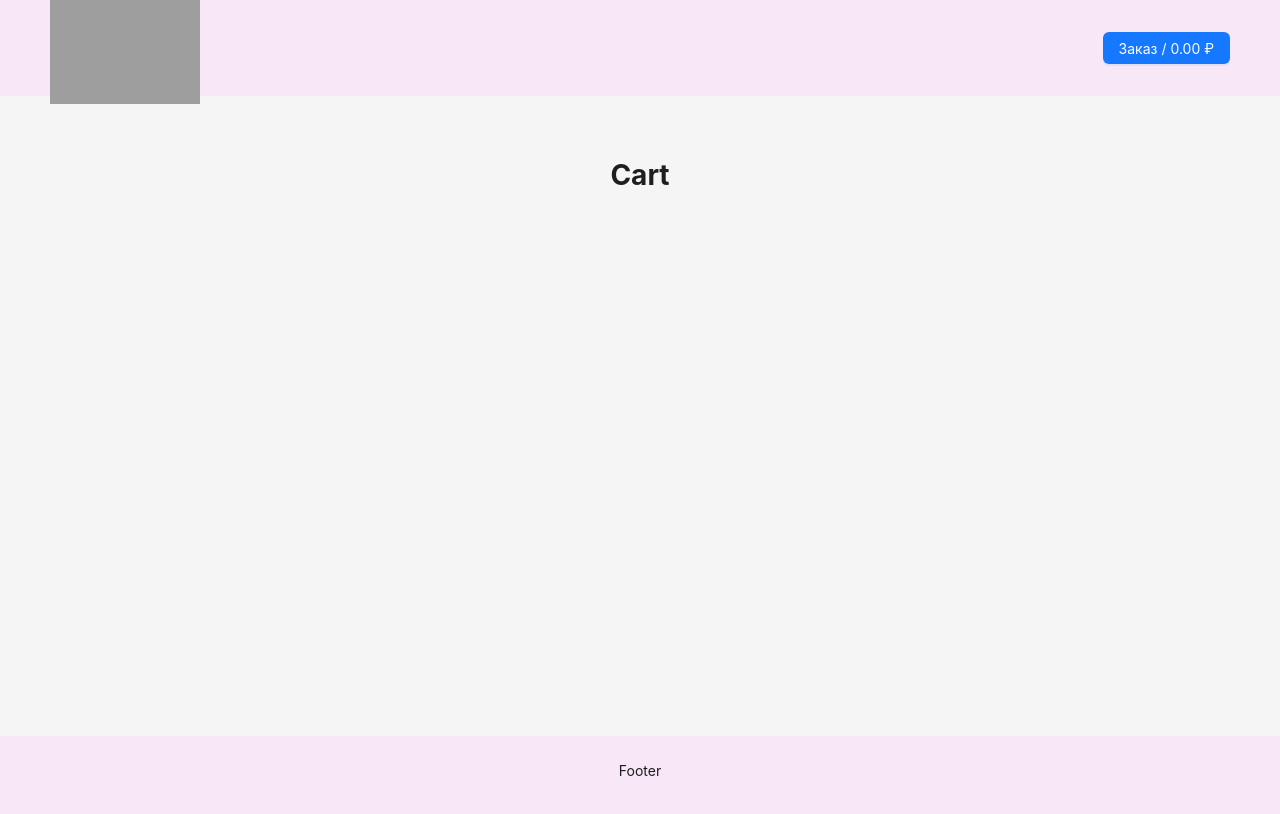
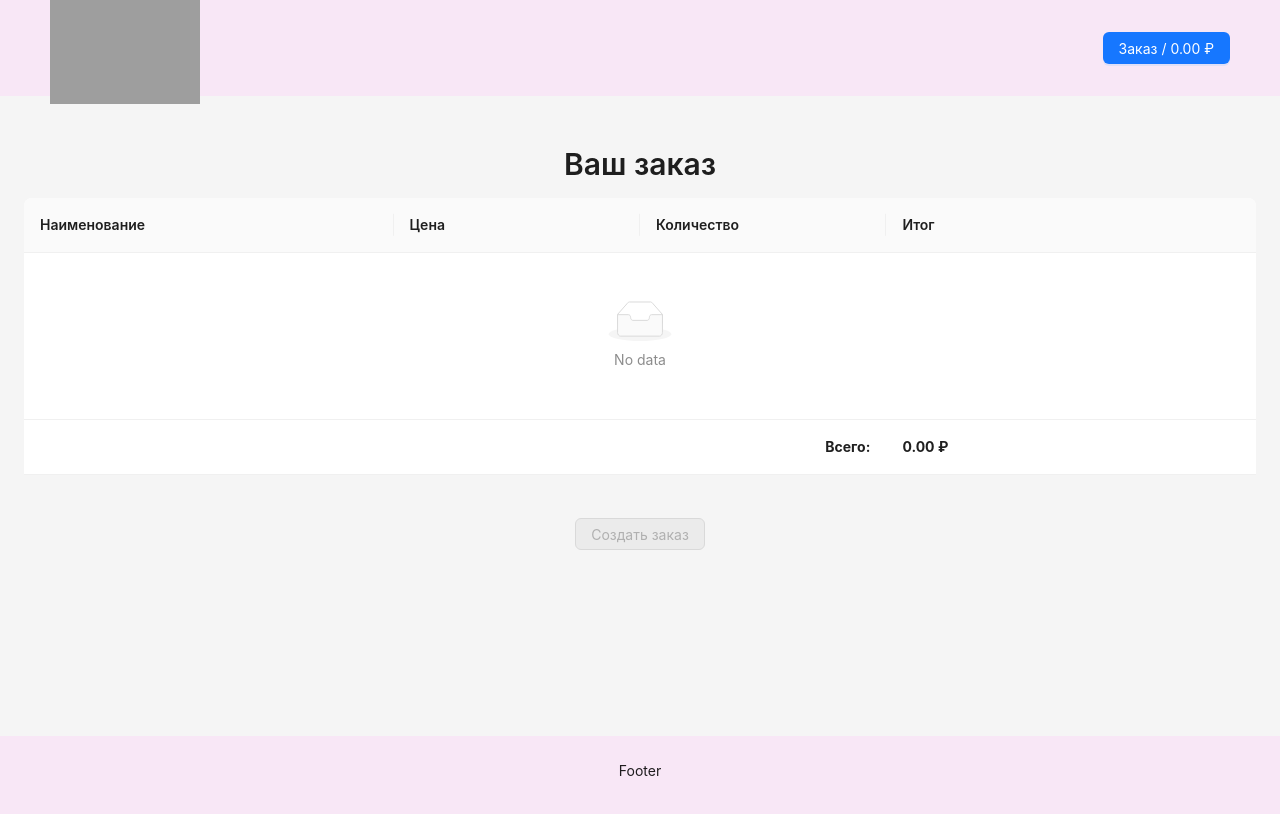
Before and after one commit to DanilaLeontyev/ksu_diploma, a React (Vite) app: page /cart in a window 1280 px wide. Built offline with nearby package versions, Linux system fonts and the light colour scheme; grey boxes are pictures that could not be loaded.

Commit message:
add cart table

```diff
--- a/src/components/ProductCard.tsx
+++ b/src/components/ProductCard.tsx
@@ -19,7 +19,8 @@ const ProductCard: React.FC<ProductCardProps> = ({
   const { name, description, price, image, id } = product;
 
   const cart = useSelector((state: RootState) => state.cart.cart);
-  const count = cart.filter((item) => item.id === id).length;
+  const currentItem = cart.filter((item) => item.id === id)[0];
+
   return (
     <Card
       hoverable
@@ -54,14 +55,14 @@ const ProductCard: React.FC<ProductCardProps> = ({
         <span style={{ fontWeight: "bold", fontSize: "16px" }}>
           {price.toFixed(2)} ₽
         </span>
-        {count > 0 && (
+        {currentItem?.quantity > 0 && (
           <>
             <Button onClick={() => onDeleteFromCart(product)}>-</Button>
-            <span style={{ fontSize: "18px" }}>{count}</span>
+            <span style={{ fontSize: "18px" }}>{currentItem.quantity}</span>
             <Button onClick={() => onAddToCart(product)}>+</Button>
           </>
         )}
-        {count === 0 && (
+        {!currentItem && (
           <Button
             type="primary"
             icon={<ShoppingCartOutlined />}
--- a/src/pages/Cart.tsx
+++ b/src/pages/Cart.tsx
@@ -1,8 +1,98 @@
+import { useSelector, useDispatch } from "react-redux";
+import { RootState } from "../store/store";
+import { Table, Button, Space, Typography } from "antd";
+import { PlusOutlined, MinusOutlined } from "@ant-design/icons";
+import { addToCart, deleteFromCart } from "../store/cartSlice";
+import { Product } from "../types";
+import { ColumnsType } from "antd/es/table";
+
+const { Title } = Typography;
+
 function Cart() {
+  const cart = useSelector((state: RootState) => state.cart.cart);
+  const dispatch = useDispatch();
+
+  const columns: ColumnsType<Product> = [
+    {
+      title: "Наименование",
+      dataIndex: "name",
+      key: "name",
+      width: "30%",
+    },
+    {
+      title: "Цена",
+      dataIndex: "price",
+      key: "price",
+      width: "20%",
+      render: (price: number) => `${price.toFixed(2)} ₽`,
+    },
+    {
+      title: "Количество",
+      dataIndex: "quantity",
+      key: "quantity",
+      width: "20%",
+      render: (quantity: number, record: Product) => (
+        <Space>
+          <Button
+            icon={<MinusOutlined />}
+            onClick={() => dispatch(deleteFromCart(record))}
+            disabled={quantity <= 1}
+          />
+          {quantity}
+          <Button
+            icon={<PlusOutlined />}
+            onClick={() => dispatch(addToCart(record))}
+          />
+        </Space>
+      ),
+    },
+    {
+      title: "Итог",
+      key: "total",
+      render: (_: any, record: Product) =>
+        `${(record.price * record.quantity).toFixed(2)} ₽`,
+    },
+  ];
+
+  const handleCreateOrder = () => {
+    console.log("Order created:", cart);
+    // Add your order creation logic here
+  };
+
   return (
-    <>
-      <h1>Cart</h1>
-    </>
+    <div style={{ padding: "24px" }}>
+      <Title level={2}>Ваш заказ</Title>
+      <Table
+        dataSource={cart}
+        columns={columns}
+        rowKey="id"
+        pagination={false}
+        summary={(pageData) => {
+          let total = 0;
+          pageData.forEach(({ price, quantity }) => {
+            total += price * quantity;
+          });
+          return (
+            <Table.Summary.Row>
+              <Table.Summary.Cell colSpan={3} align="right" index={0}>
+                <strong>Всего:</strong>
+              </Table.Summary.Cell>
+              <Table.Summary.Cell index={0}>
+                <strong>{total.toFixed(2)} ₽</strong>
+              </Table.Summary.Cell>
+            </Table.Summary.Row>
+          );
+        }}
+      />
+      <Button
+        type="primary"
+        style={{ marginTop: "16px" }}
+        onClick={handleCreateOrder}
+        disabled={cart.length === 0}
+      >
+        Создать заказ
+      </Button>
+    </div>
   );
 }
 
--- a/src/pages/Layout.tsx
+++ b/src/pages/Layout.tsx
@@ -36,11 +36,16 @@ function Layout() {
   return (
     <AntLayout>
       <Header style={headerStyle}>
-        <Image src={logo} width={150} />
+        <Link to="/">
+          <Image src={logo} width={150} preview={false} />
+        </Link>
         <Button type="primary">
           <Link to="/cart">
             Заказ /{" "}
-            {cart.reduce((prev, cur) => (prev += cur.price), 0).toFixed(2)} ₽
+            {cart
+              .reduce((prev, cur) => (prev += cur.price * cur.quantity), 0)
+              .toFixed(2)}{" "}
+            ₽
           </Link>
         </Button>
       </Header>
--- a/src/products.ts
+++ b/src/products.ts
@@ -8,6 +8,7 @@ export const products: Product[] = [
       "джин, ликёр юдзу, лаймовый сок, кордиал Clavis “Юдзу, бамбук, лемонграсс”, грейпфрутовый сок, лаймовый сок, тоник, мёд",
     price: 299.9,
     image: "/images/1.png",
+    quantity: 0,
   },
   {
     id: "2",
@@ -16,6 +17,7 @@ export const products: Product[] = [
       "кампари, черносмородиновый ликёр, мартини фиеро, лимонный сок, кордиал Clavis “шисо, земляника, лемонграсс”, лимонад “манго-чили”, табаско",
     price: 399.9,
     image: "/images/2.png",
+    quantity: 0,
   },
   {
     id: "3",
@@ -24,6 +26,7 @@ export const products: Product[] = [
       "виски, сироп клюква, яблочный сок, лимонный сок, слайс апельсина",
     price: 499.9,
     image: "/images/3.png",
+    quantity: 0,
   },
   {
     id: "4",
@@ -32,6 +35,7 @@ export const products: Product[] = [
       "водка, ликёр юдзу, лимонный сок, кордиал Clavis “юдзу, бамбук, лемонграсс”, тоник",
     price: 399.9,
     image: "/images/4.png",
+    quantity: 0,
   },
   {
     id: "5",
@@ -40,6 +44,7 @@ export const products: Product[] = [
       "ром, ликёр юдзу, лаймовый сок, кордиал Clavis “юдзу, бамбук, лемонграсс”, тоник",
     price: 399.9,
     image: "/images/5.png",
+    quantity: 0,
   },
   {
     id: "6",
@@ -48,6 +53,7 @@ export const products: Product[] = [
       "ром, ликёр юдзу, лаймовый сок, кордиал Clavis “юдзу, бамбук, лемонграсс”, тоник",
     price: 399.9,
     image: "/images/6.png",
+    quantity: 0,
   },
   {
     id: "7",
@@ -56,6 +62,7 @@ export const products: Product[] = [
       "ром, ликёр юдзу, лаймовый сок, кордиал Clavis “юдзу, бамбук, лемонграсс”, тоник",
     price: 399.9,
     image: "/images/7.png",
+    quantity: 0,
   },
   {
     id: "8",
@@ -64,6 +71,7 @@ export const products: Product[] = [
       "ром, ликёр юдзу, лаймовый сок, кордиал Clavis “юдзу, бамбук, лемонграсс”, тоник",
     price: 399.9,
     image: "/images/8.png",
+    quantity: 0,
   },
   {
     id: "9",
@@ -72,6 +80,7 @@ export const products: Product[] = [
       "ром, ликёр юдзу, лаймовый сок, кордиал Clavis “юдзу, бамбук, лемонграсс”, тоник",
     price: 399.9,
     image: "/images/9.png",
+    quantity: 0,
   },
   {
     id: "10",
@@ -80,5 +89,6 @@ export const products: Product[] = [
       "ром, ликёр юдзу, лаймовый сок, кордиал Clavis “юдзу, бамбук, лемонграсс”, тоник",
     price: 399.9,
     image: "/images/10.png",
+    quantity: 0,
   },
 ];
--- a/src/store/cartSlice.ts
+++ b/src/store/cartSlice.ts
@@ -15,21 +15,32 @@ export const cartSlice = createSlice({
   initialState,
   reducers: {
     deleteFromCart: (state, action: PayloadAction<Product>) => {
-      // delete item from cart by id
+      const index = state.cart.findIndex(
+        (item) => item.id === action.payload.id
+      );
+
+      if (index === -1) return;
+
+      if (state.cart[index].quantity > 1) {
+        state.cart[index].quantity -= 1;
+      } else {
+        state.cart.splice(index, 1);
+      }
+    },
+    addToCart: (state, action: PayloadAction<Product>) => {
       const index = state.cart.findIndex(
         (item) => item.id === action.payload.id
       );
       if (index !== -1) {
-        state.cart.splice(index, 1);
+        state.cart[index].quantity += 1;
+        return;
       }
-    },
-    addToCart: (state, action: PayloadAction<Product>) => {
-      state.cart.push(action.payload);
+
+      state.cart.push({ ...action.payload, quantity: 1 });
     },
   },
 });
 
-// Action creators are generated for each case reducer function
 export const { deleteFromCart, addToCart } = cartSlice.actions;
 
 export default cartSlice.reducer;
--- a/src/types.ts
+++ b/src/types.ts
@@ -4,4 +4,5 @@ export interface Product {
   description: string;
   price: number;
   image: string;
+  quantity: number;
 }
```
